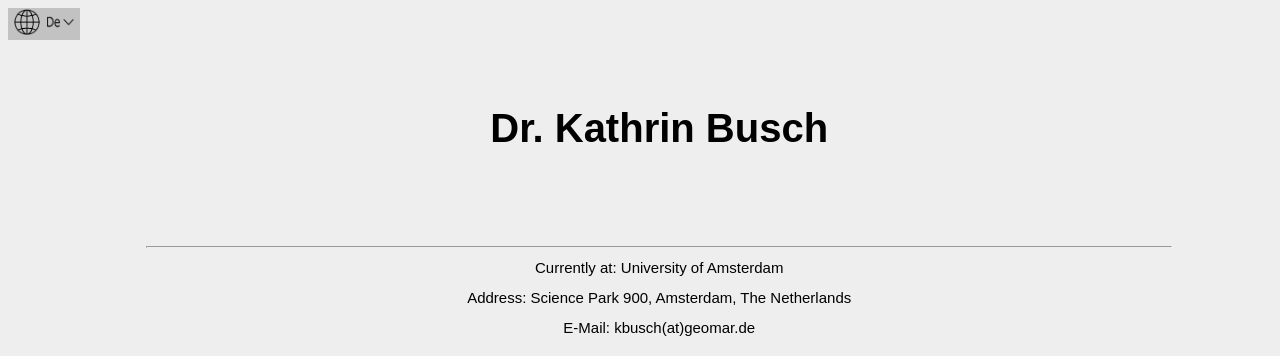
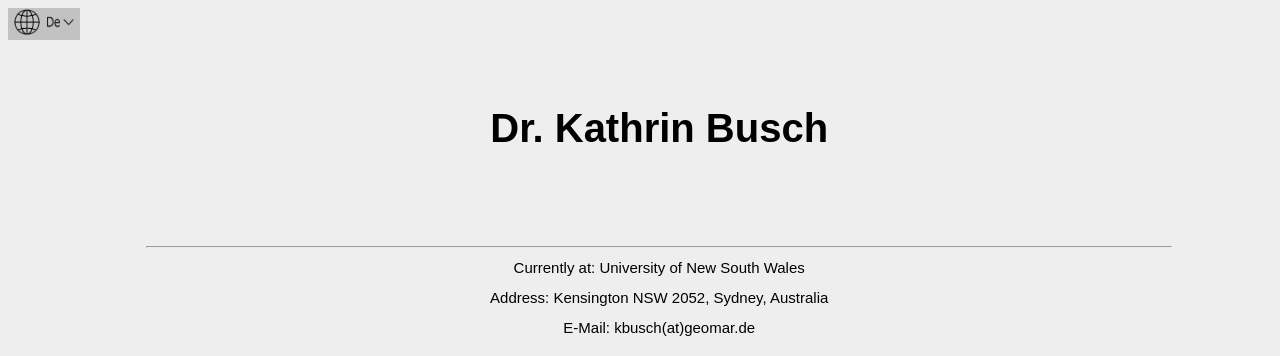
Before and after one commit to KathrinBusch/home, a plain HTML site: page index.html in a window 1280 px wide. Shown: the top 356 px of the page. Drawn offline with Linux system fonts and the light colour scheme; some icons are missing; a web font is replaced by a local one.

Commit message:
Update index.html

```diff
--- a/index.html
+++ b/index.html
@@ -20,8 +20,8 @@
     <div class="align"><h1>Dr. Kathrin Busch</h1></div>
 	<footer>
     <div ><hr class="lang"></div>
-    <div class="align"><p class="impressum">Currently at: University of Amsterdam</p></div>
-	<div class="align"><p class="impressum">Address: Science Park 900, Amsterdam, The Netherlands</p></div>
+    <div class="align"><p class="impressum">Currently at: University of New South Wales</p></div>
+	<div class="align"><p class="impressum">Address: Kensington NSW 2052, Sydney, Australia</p></div>
 	<div class="align"><p class="impressum">E-Mail: kbusch(at)geomar.de</p></div>
 	<div class="align"><p class="impressum"><a href="https://orcid.org/0000-0001-7621-998X" target="orcid.widget" rel="noopener noreferrer"><img style="width: 2em; margin-right: .7em;" src="media/ORCIDiD_logo.webp" alt="ORCID" />0000-0001-7621-998X</a></p></div>
     <div ><hr class="lang"></div>
```
